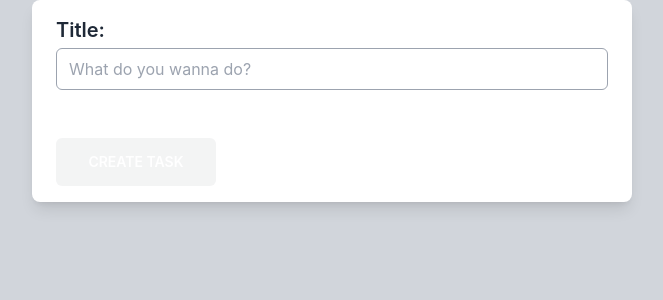
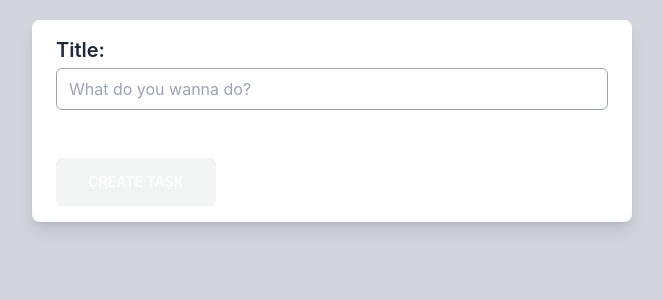
Before and after one commit to JKane22/simple-todo-app, a React (Vite) app: page / in a window 1280 px wide. Shown: the top 300 px of the page, without its empty margins (308-971 px from the left). Built offline with nearby package versions, Linux system fonts and the light colour scheme.

Commit message:
👀Styling Update👀

```diff
--- a/src/App.jsx
+++ b/src/App.jsx
@@ -47,6 +47,7 @@ function App() {
   return (
     <div className="App bg-gray-300 min-h-screen">
       {/* Create tasks */}
+      <div className="pt-5 bg-gray-300 w-full"></div>
       <div
         className="bg-white rounded-lg shadow-lg ml-auto mr-auto justify-between items-center"
         style={{ width: "600px" }}
```
